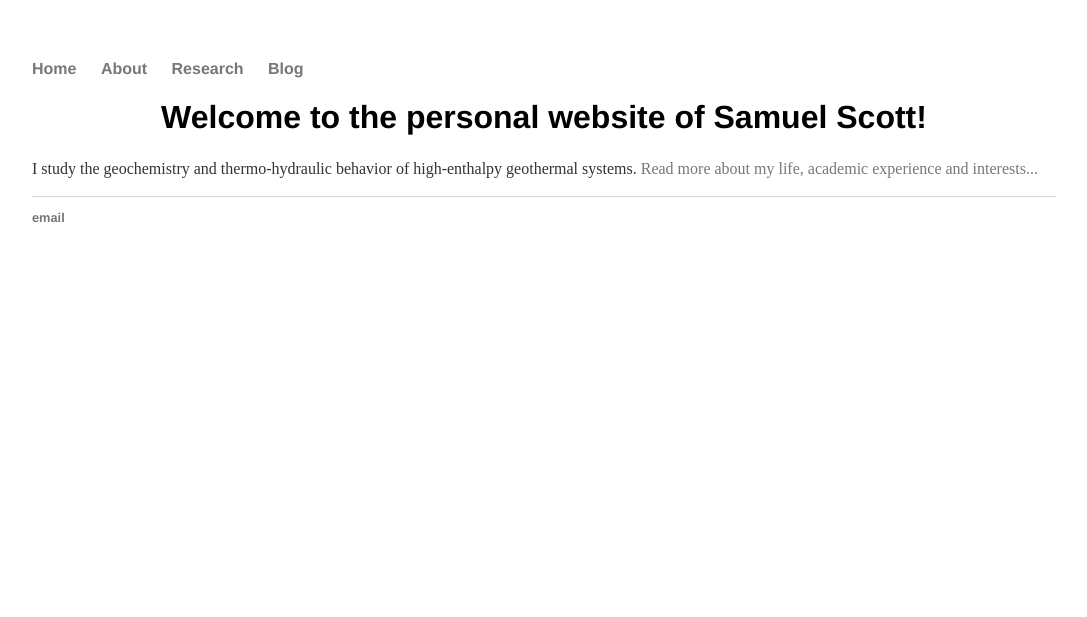
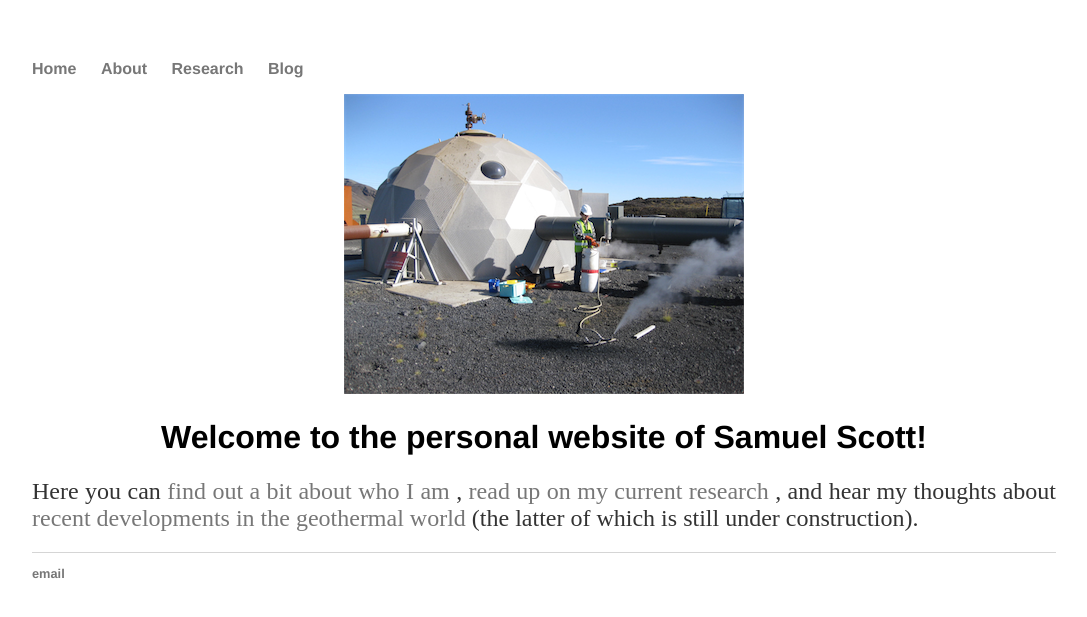
Before and after one commit to two-phaseflow/two-phaseflow.github.io, a Jekyll site: the page built from index.html, in a window 1280 px wide. Shown: the top 617 px of the page, without its empty margins (96-1183 px from the left). Built offline with Jekyll 4.4.1, drawn with Linux system fonts in a browser that asks for light colours.

Commit message:
Update index.html

```diff
--- a/index.html
+++ b/index.html
@@ -1,9 +1,12 @@
 ---
 layout: default
-title: Samuel Scott, Geothermal Energy Scientist
+title: Samuel Scott's personal website
 ---
 <div class="blurb">
+	{% include image.html
+            img="pictures/IMG_1405.png"
+            title="Fieldwork in Iceland"%}
 	<h1>Welcome to the personal website of Samuel Scott!</h1>
-	<p>I study the geochemistry and thermo-hydraulic behavior of high-enthalpy geothermal systems.
-	<a href="/about">Read more about my life, academic experience and interests...</a></p>
+	<h2>Here you can <a href="/about">find out a bit about who I am </a>, <a href="/research">read up on my current research </a>, and hear
+		my thoughts about <a href="/blog"> recent developments in the geothermal world </a>(the latter of which is still under construction). </h2>
 </div><!-- /.blurb -->
```
